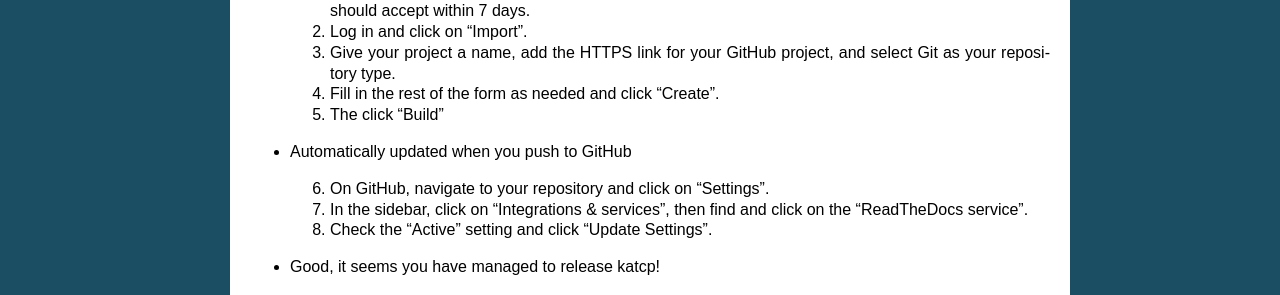
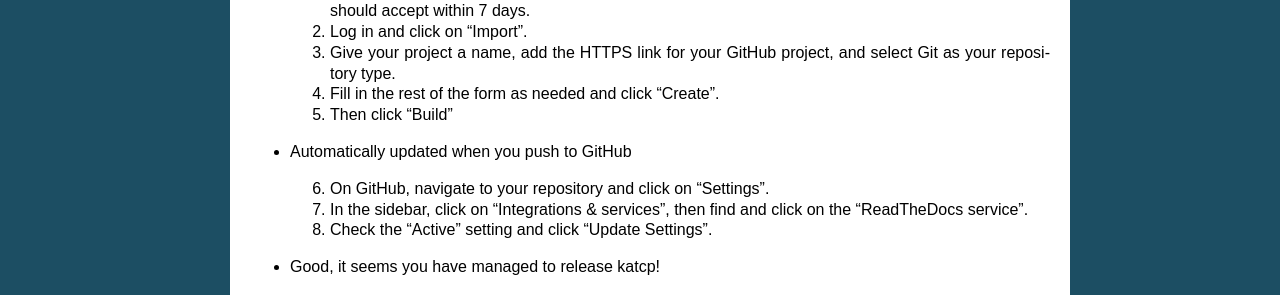
Before and after one commit to ska-sa/katcp-python, a Sphinx documentation site: the page built from doc/releasenotes.rst, in a window 1280 px wide and 900 px high, scrolled down 4421 px. Shown: the part 477-772 px from the top of the window. Built offline with Sphinx 7.4.7, drawn with Linux system fonts in a browser that asks for light colours; formulas are drawn with MathJax 3; the version number could not be read and is left out.

Commit message:
Update releasenotes.rst
Typo

```diff
--- a/doc/releasenotes.rst
+++ b/doc/releasenotes.rst
@@ -294,7 +294,7 @@ your git origin.
   3. Give your project a name, add the HTTPS link for your GitHub project, and
      select Git as your repository type.
   4. Fill in the rest of the form as needed and click "Create".
-  5. The click "Build"
+  5. Then click "Build"
 
 * Automatically updated when you push to GitHub
 
```
